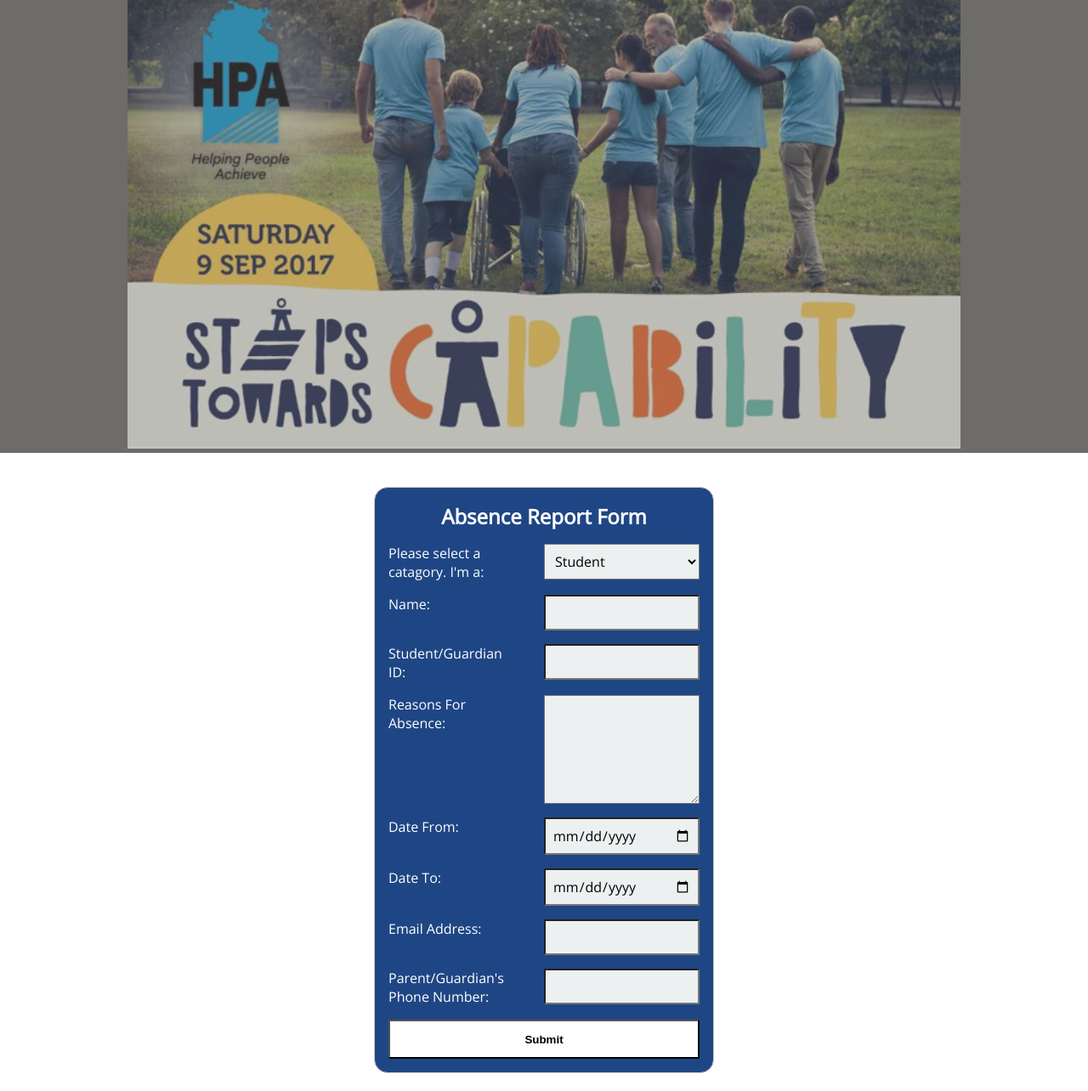
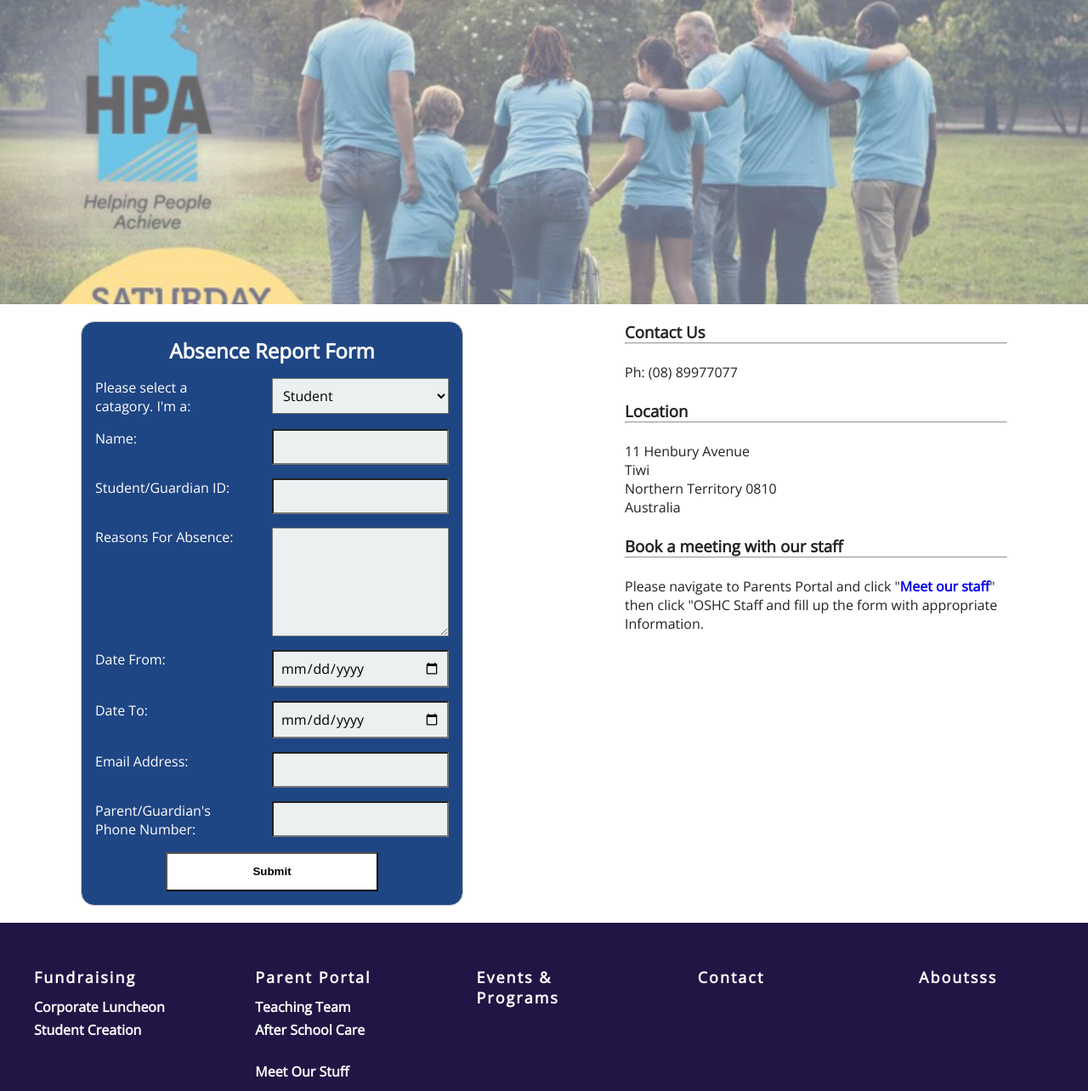
Before and after one commit to teamseagulls/HenburySchool, a plain HTML site: page contact.html in a window 1280 px wide. Shown: the part 100-1384 px from the top of the page at 85% size. Drawn offline with nearby package versions, Linux system fonts and the light colour scheme.

Commit message:
change header image format and text format in contact.html

```diff
--- a/contact.html
+++ b/contact.html
@@ -6,6 +6,7 @@
   <meta name="viewport" content="width=device-width initial-scale=1">
   <link rel="stylesheet" href="css/main.css">
   <link rel="stylesheet" href="css/form.css">
+  <link rel="stylesheet" href="css/contact.css">
   <link href="https://maxcdn.bootstrapcdn.com/font-awesome/4.7.0/css/font-awesome.min.css" rel="stylesheet" integrity="sha384-wvfXpqpZZVQGK6TAh5PVlGOfQNHSoD2xbE+QkPxCAFlNEevoEH3Sl0sibVcOQVnN" crossorigin="anonymous">
   <title>Henbury School Contact</title>
 </head>
@@ -53,7 +54,7 @@
             <ul class="level_two_menu">
               <li> <a href="teachingteam.html">Teaching Team </a> </li>
               <li> <a href="afterschoolcare.html">After School Care</a> </li>
-              <li> <a href="ptcommunication.html">Meet Our staffs </a> </li>
+              <li> <a href="ptcommunication.html">Meet Our staff </a> </li>
             </ul>
           </li>
 
@@ -73,7 +74,9 @@
   <!--end navigation-->
 
   <main>
-    <section class="form grid_item">
+
+    <div class="container">
+      <section class="form item">
         <form action="contact.html" id="absentForm" method="post">
           <fieldset>
             <legend class="form_legend">Absence Report Form</legend>
@@ -130,29 +133,27 @@
         </form>
       </section>
 
-    <section>
-      <h1> Frequently Asked Questions</h1>
-      <h3 class="question">Where is the Location?  </h3>
-      <p> <strong>Reply: </strong> Henbury School is located in Tiwi, near the Casuarina Shopping center.
-        Its only 5 minutes walking Distance from casuarina Bus stop.</p>
-      <h3 class="question"> How to apply for job?  </h3>
-      <p> <strong>Reply: </strong> You can easily apply for any of our available positions through NT
-        government recruit website. All our jobs are listed there. </p>
-      <p> Here aree some useful links: <br> <a href="https://teachintheterritory.nt.gov.au/">Teaching in the
-        Territory</a> <br> <a href="http://www.trb.nt.gov.au/">Teacher Registration</a> <br>
-        <a href="https://nt.gov.au/emergency/community-safety/apply-for-a-working-with-children-clearance">
-          Working With Children Clearance</a>          </p>
-      <h3 class="question">How do I ask for a meeting with after school care staff?  </h3>
-      <p><strong>Reply: </strong> Please navigate to our Parents Portal and click
-        "<a href="ptcommunication.html">Meet our staffs</a>" then click "OSHC Staff and fill up the form with appropriate Information.</p>
+      <section class="item">
+        <h3>Contact Us</h3>
+        <hr>
+        <br>
+        <p>Ph: (08) 89977077</p>
+        <br>
+        <h3>Location </h3>
+        <hr>
+        <br>
+        <p> 11 Henbury Avenue</p>
+        <p> Tiwi </p>
+        <p>Northern Territory 0810</p>
+        <p>Australia</p>
+        <br>
+        <h3>Book a meeting with our staff</h3>
+        <hr>
+        <br>
+        <p>Please navigate to Parents Portal and click
+          "<a href="ptcommunication.html"><strong>Meet our staff</strong></a>" then click "OSHC Staff and fill up the form with appropriate Information.</p>
       </section>
-
-    <section>
-      <h3>Contract info. </h3>
-      <p>Ph: (08) 89977077 <br> Address: 11 Henbury Avenue, Tiwi, Northern Territory 0810, Australia. </p>
-    </section>
-
-
+    </div>
 
   </main>
   <!--start footer-->
--- /dev/null
+++ b/css/contact.css
@@ -0,0 +1,14 @@
+.item{
+  min-width: 300px;
+  max-width: 450px;
+  width:80%;
+  margin:20px auto;
+}
+
+@media screen and (min-width:900px){
+  .container{
+    display: flex;
+    flex-direction: row;
+  }
+
+}
--- a/css/form.css
+++ b/css/form.css
@@ -9,7 +9,7 @@ fieldset{
   border-radius: 1em;
   background-color: #1f4684;
   padding: 1em;
-  width: 400px;
+  width: 320px;
 }
 
 .form_title{
@@ -54,9 +54,11 @@ input:focus, textarea:focus, select:focus{
 }
 
 .submit_btn {
+   display:block;
    background-color: white;
-   width: 100%;
+   width: 60%;
    padding: 1em 0;
+   margin:0 auto;
    color: black;
    font-weight: bold;
 }
--- a/css/main.css
+++ b/css/main.css
@@ -5,7 +5,13 @@
   box-sizing: border-box;
 }
 
+html{
+  height: 100%;
+  overflow-x:hidden;
+}
+
 body {
+  height:100%;
   background-color: #fff;
   color: #222;
   font-family: 'Open Sans', 'Arial', sans-serif;
@@ -20,8 +26,7 @@ a {
 }
 
 .header_info {
-  background-color: #6d6c69;
-  margin-top: 20px;
+  margin-top: 10px;
 }
 
 .page_heading {
@@ -30,26 +35,16 @@ a {
   padding: 10px;
 }
 
-/*set the style for image container*/
-
-.image_container {
-  width: 85%;
-  margin: 25px auto;
-  position: relative;
+/*set the style for image*/
+.image_container{
+  height: auto;
+  max-height:400px;
+  overflow: hidden;
 }
 
 .header_img {
-  width: 90%;
+  width: 100%;
   opacity: 0.6;
-}
-
-.image_fit {
-  object-fit: contain;
-  height: auto;
-  position: relative;
-  left: 5%;
-  top: 0;
-  /* right: 0; */
 }
 
 .logo_name {
@@ -88,6 +83,7 @@ a {
   left:0;
   right:0;
   z-index: 1;
+  height:55px;
   background-color: white;
   box-shadow: 0 1.5rem 3rem rgba(0, 0, 0, 0.2);
 }
@@ -224,6 +220,7 @@ a {
 /*set padding for level two menu*/
 
 .level_two_menu>li {
+  background-color:white;
   padding-left: 24px;
 }
 
@@ -372,7 +369,7 @@ reference: https://codepen.io/Lueh/pen/Ogbejq*/
   position:absolute;
   width:16px;
   top: 20px;
-  right: 15px;
+  right: 5%;
 }
 
 /*draw accordian icon*/
--- a/js/main.js
+++ b/js/main.js
@@ -84,6 +84,13 @@ window.onload = function(){
     }
   },false);
 
+  var card=document.querySelectorAll('.card');
+  for(var i=0,length=card.length;i<length;i++){
+    card[i].addEventListener("click",function(){
+      this.style="transform:scale(1.1)";
+    },false);
+  }
+
 
   showBurgermenu();
   showSubmenu();
```
Also changed, not shown: css/corporateluncheon.css (+7 -1 lines), index.html (+0 -1 lines). Lines whose indentation alone changed are shown as unchanged.
